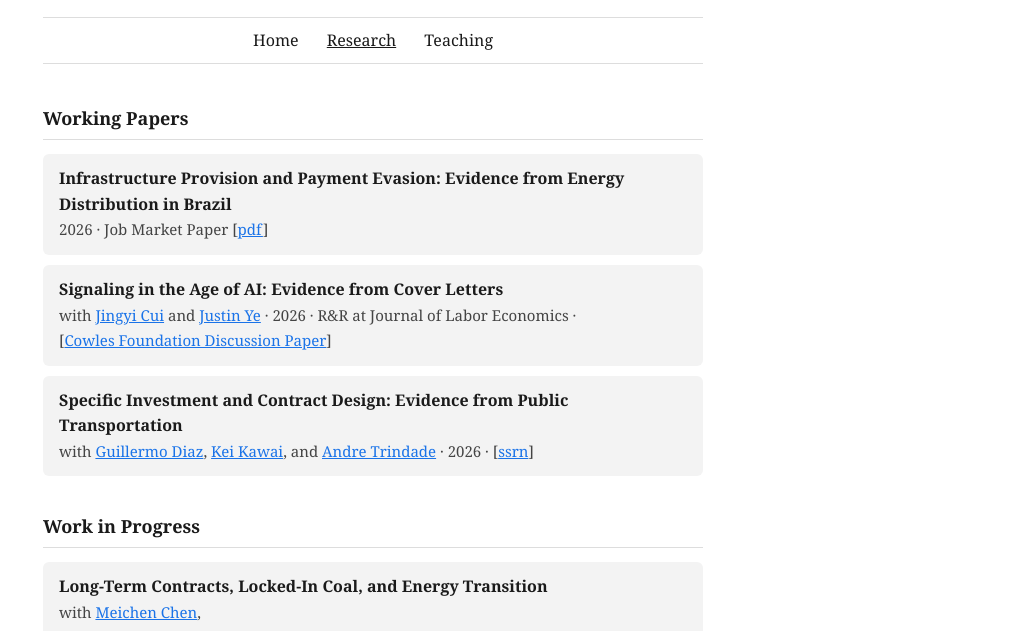
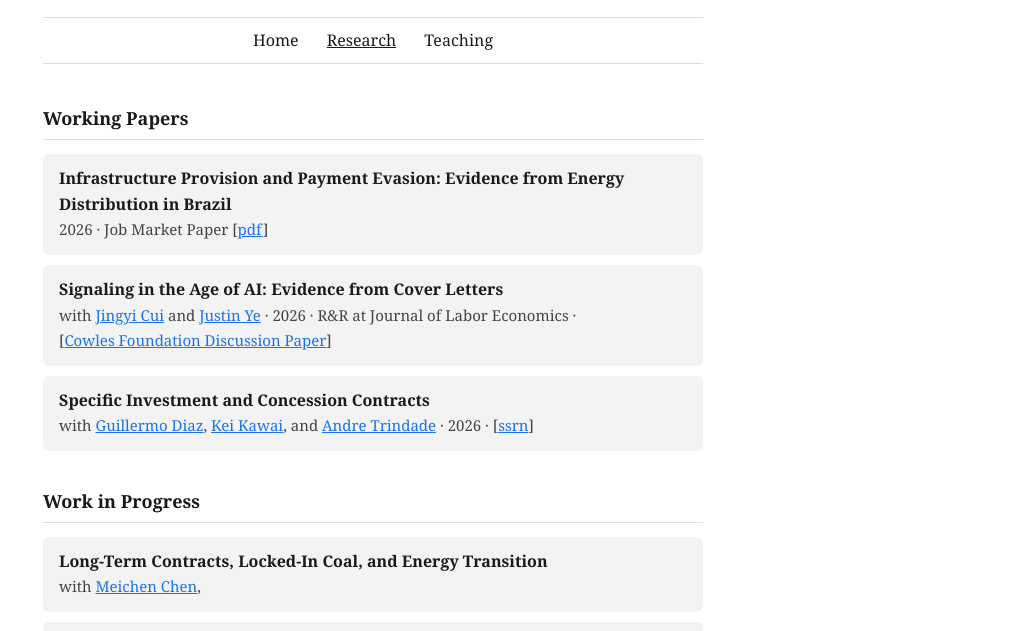
Before and after one commit to GabrielDiasSantamarina/GabrielDiasSantamarina.github.io, a plain HTML site: page research.html in a window 1280 px wide. Shown: the part 162-793 px from the top of the page, without its empty margins (267-1280 px from the left). Drawn offline with Linux system fonts and the light colour scheme.

Commit message:
Update research.html

```diff
--- a/research.html
+++ b/research.html
@@ -41,7 +41,7 @@
     </div>
 
     <div class="course">
-      <strong>Specific Investment and Contract Design: Evidence from Public Transportation</strong>
+      <strong>Specific Investment and Concession Contracts</strong>
       <span>
         with <a href="https://sites.google.com/view/guillermodiaz-academic" target="_blank">Guillermo Diaz</a>, <a href="http://www.keikawai.com" target="_blank">Kei Kawai</a>, and <a href="https://sites.google.com/site/andretrindade/" target="_blank">Andre Trindade</a> · 2026 · [<a href="https://papers.ssrn.com/sol3/papers.cfm?abstract_id=7714958" target="_blank">ssrn</a>]
       </span>
```
